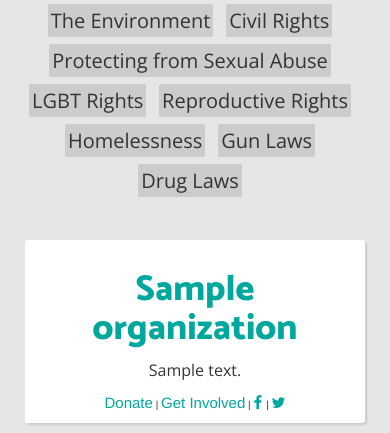
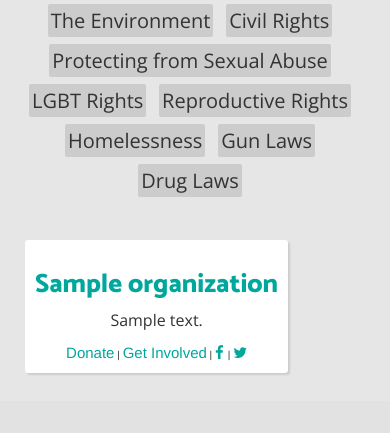
Before and after one commit to rschuster3/untrumpt, a Django app: page /organizations/ in a window 390 px wide. Shown: the part 527-960 px from the top of the page. After the commit the page ends 902 px from the top, so only its background shows below. Run offline with Django 3.2, Linux system fonts and the light colour scheme; tables that the repository leaves empty hold one stand-in row (values such as "Sample post"); parts of the project's set-up code (start-up, migrations or seed data) failed here and were passed over; some libraries are stand-ins or nearby versions.

Commit message:
more css

```diff
--- a/static/css/app.css
+++ b/static/css/app.css
@@ -167,7 +167,7 @@
         font-size: 1.8em;
     }
     .organization-inner-header {
-        font-size: 1.4em;
+        font-size: 1.2em;
     }
     .organization-inner p {
         font-size: 1.5em;
@@ -242,7 +242,7 @@
         line-height: 2.0;
     }
     .organization-inner-header {
-        font-size: 1.5em;
+        font-size: 1.1em;
     }
     .organization-inner p {
         font-size: 1.6em;
```
